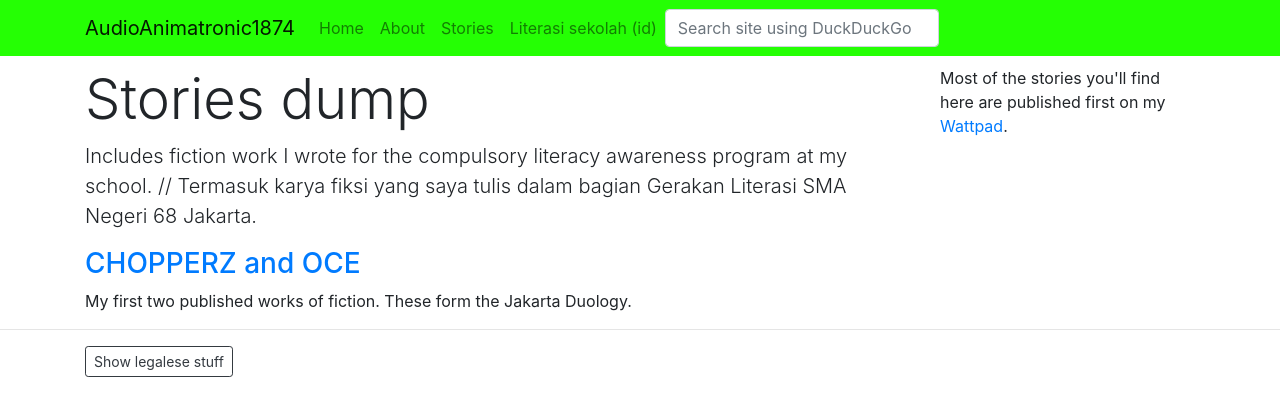
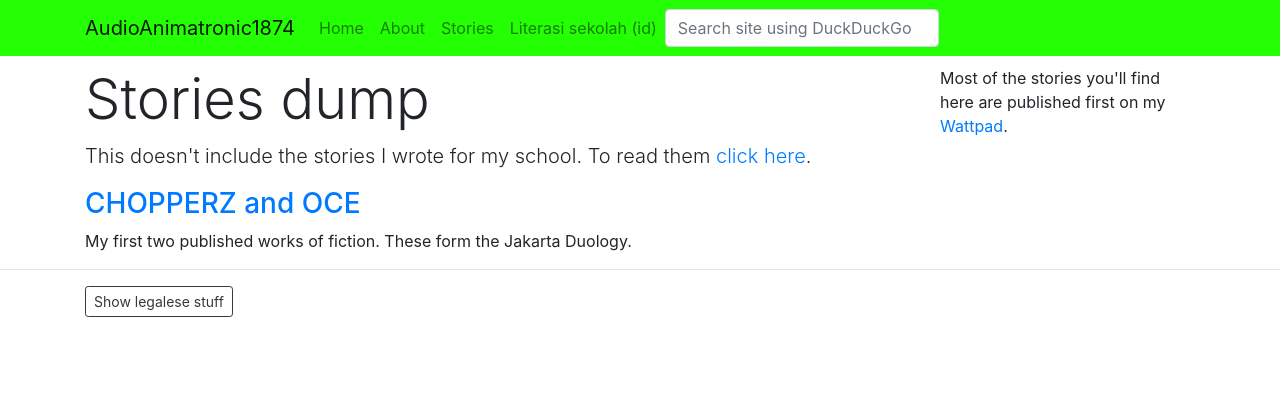
Before and after one commit to aa1874/aa1874site, a Jekyll site: the page built from stories.html, in a window 1280 px wide. Shown: the top 416 px of the page. Built offline with Jekyll 4.4.1, drawn with Linux system fonts in a browser that asks for light colours; nearby versions of some CDN libraries.

Commit message:
stories.html

```diff
--- a/stories.html
+++ b/stories.html
@@ -9,7 +9,7 @@ permalink: /stories/
     <div class="col-md-9">
         {%- if site.stories.size > 0 -%}
             <h1 class="display-4">{{ page.list_title | default: "Stories" }}</h1>
-            <p class="lead">Includes fiction work I wrote for the compulsory literacy awareness program at my school. // Termasuk karya fiksi yang saya tulis dalam bagian Gerakan Literasi SMA Negeri 68 Jakarta.</p>
+            <p class="lead">This doesn't include the stories I wrote for my school. To read them <a href="/literasi">click here</a>.</p>
             {%- for story in site.stories -%}
                 <h3>
                     <a class="post-link" href="{{ story.url | relative_url }}">
```
